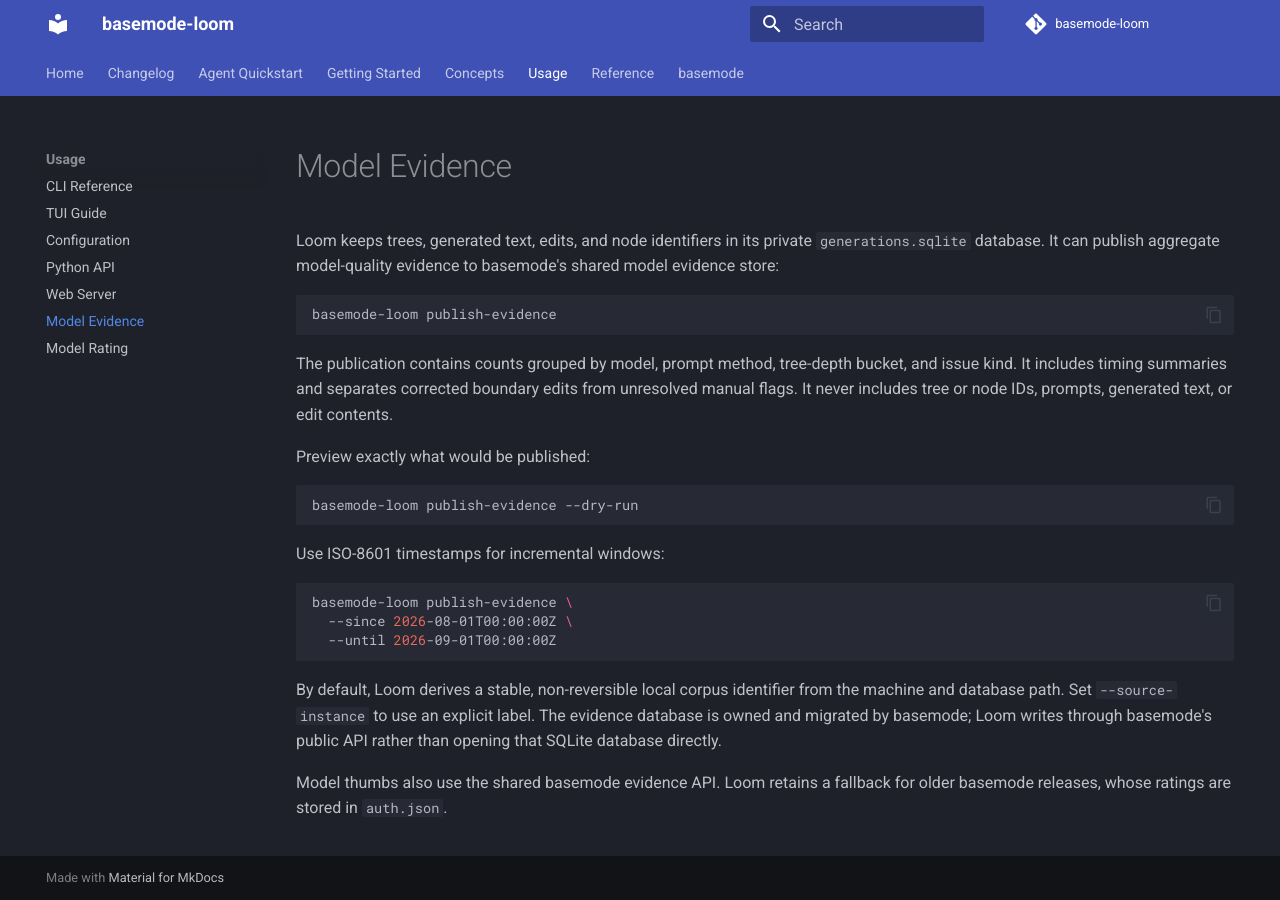
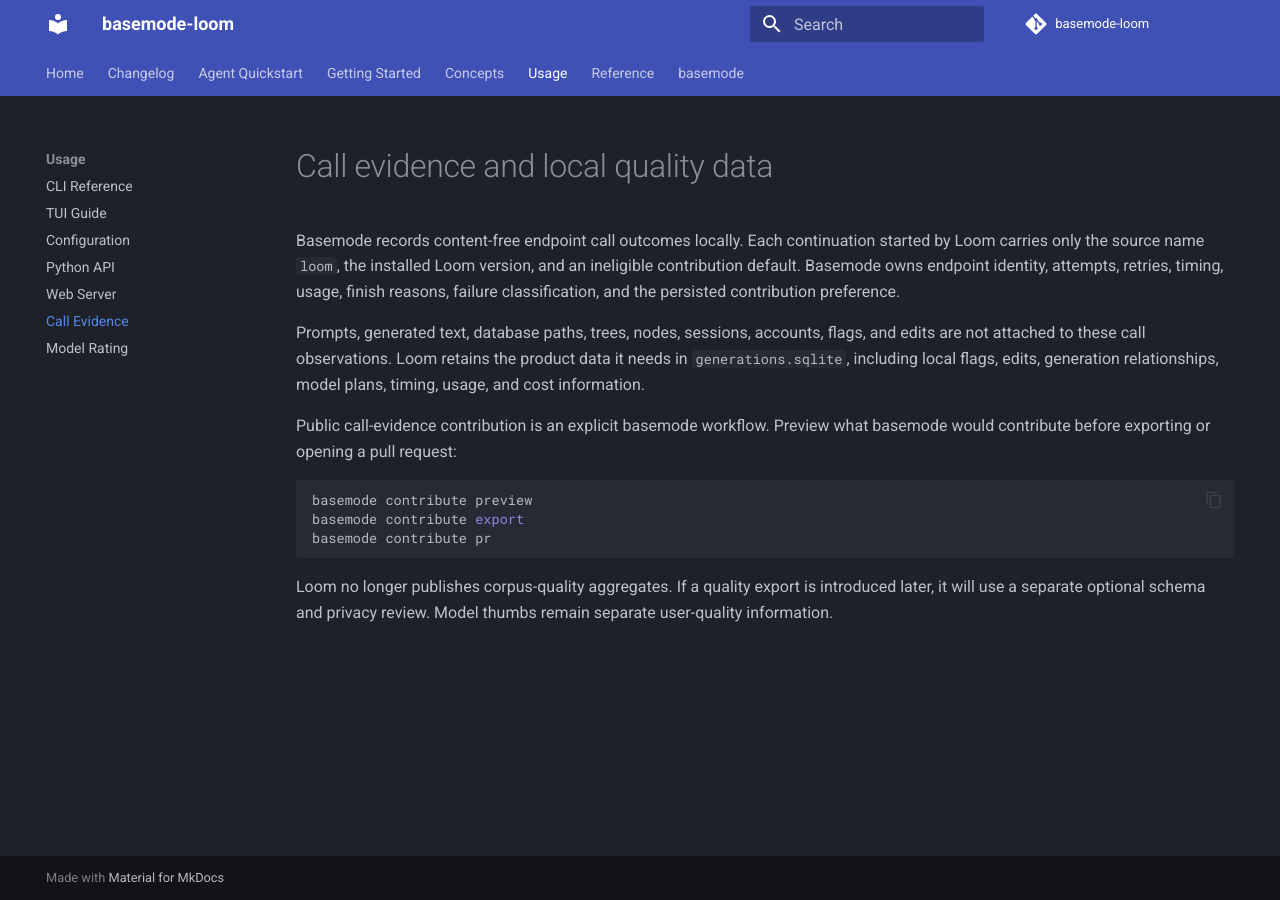
Before and after one commit to FergusFettes/basemode-loom, an MkDocs documentation site: the page built from docs/usage/Model Evidence.md, in a window 1280 px wide. Built offline with MkDocs 1.6.1 and Material for MkDocs 9.7.7, drawn with Linux system fonts in a browser that asks for light colours; comment, search, counter and statistics services are not loaded.

Commit message:
docs: explain basemode call evidence boundary

````diff
--- a/docs/usage/Model Evidence.md
+++ b/docs/usage/Model Evidence.md
@@ -1,36 +1,25 @@
-# Model Evidence
+# Call evidence and local quality data
 
-Loom keeps trees, generated text, edits, and node identifiers in its private
-`generations.sqlite` database. It can publish aggregate model-quality evidence
-to basemode's shared model evidence store:
+Basemode records content-free endpoint call outcomes locally. Each continuation
+started by Loom carries only the source name `loom`, the installed Loom version,
+and an ineligible contribution default. Basemode owns endpoint identity,
+attempts, retries, timing, usage, finish reasons, failure classification, and
+the persisted contribution preference.
+
+Prompts, generated text, database paths, trees, nodes, sessions, accounts,
+flags, and edits are not attached to these call observations. Loom retains the
+product data it needs in `generations.sqlite`, including local flags, edits,
+generation relationships, model plans, timing, usage, and cost information.
+
+Public call-evidence contribution is an explicit basemode workflow. Preview
+what basemode would contribute before exporting or opening a pull request:
 
 ```bash
-basemode-loom publish-evidence
+basemode contribute preview
+basemode contribute export
+basemode contribute pr
 ```
 
-The publication contains counts grouped by model, prompt method, tree-depth
-bucket, and issue kind. It includes timing summaries and separates corrected
-boundary edits from unresolved manual flags. It never includes tree or node
-IDs, prompts, generated text, or edit contents.
-
-Preview exactly what would be published:
-
-```bash
-basemode-loom publish-evidence --dry-run
-```
-
-Use ISO-8601 timestamps for incremental windows:
-
-```bash
-basemode-loom publish-evidence \
-  --since 2026-08-01T00:00:00Z \
-  --until 2026-09-01T00:00:00Z
-```
-
-By default, Loom derives a stable, non-reversible local corpus identifier from
-the machine and database path. Set `--source-instance` to use an explicit label.
-The evidence database is owned and migrated by basemode; Loom writes through
-basemode's public API rather than opening that SQLite database directly.
-
-Model thumbs also use the shared basemode evidence API. Loom retains a fallback
-for older basemode releases, whose ratings are stored in `auth.json`.
+Loom no longer publishes corpus-quality aggregates. If a quality export is
+introduced later, it will use a separate optional schema and privacy review.
+Model thumbs remain separate user-quality information.
--- a/mkdocs.yml
+++ b/mkdocs.yml
@@ -50,7 +50,7 @@
     - Configuration: usage/Configuration.md
     - Python API: usage/Python API.md
     - Web Server: usage/Web Server.md
-    - Model Evidence: usage/Model Evidence.md
+    - Call Evidence: usage/Model Evidence.md
     - Model Rating: usage/Model Rating.md
   - Reference:
     - GenerationStore: reference/GenerationStore.md
````
Also changed, not shown: README.md (+5 -3 lines).
